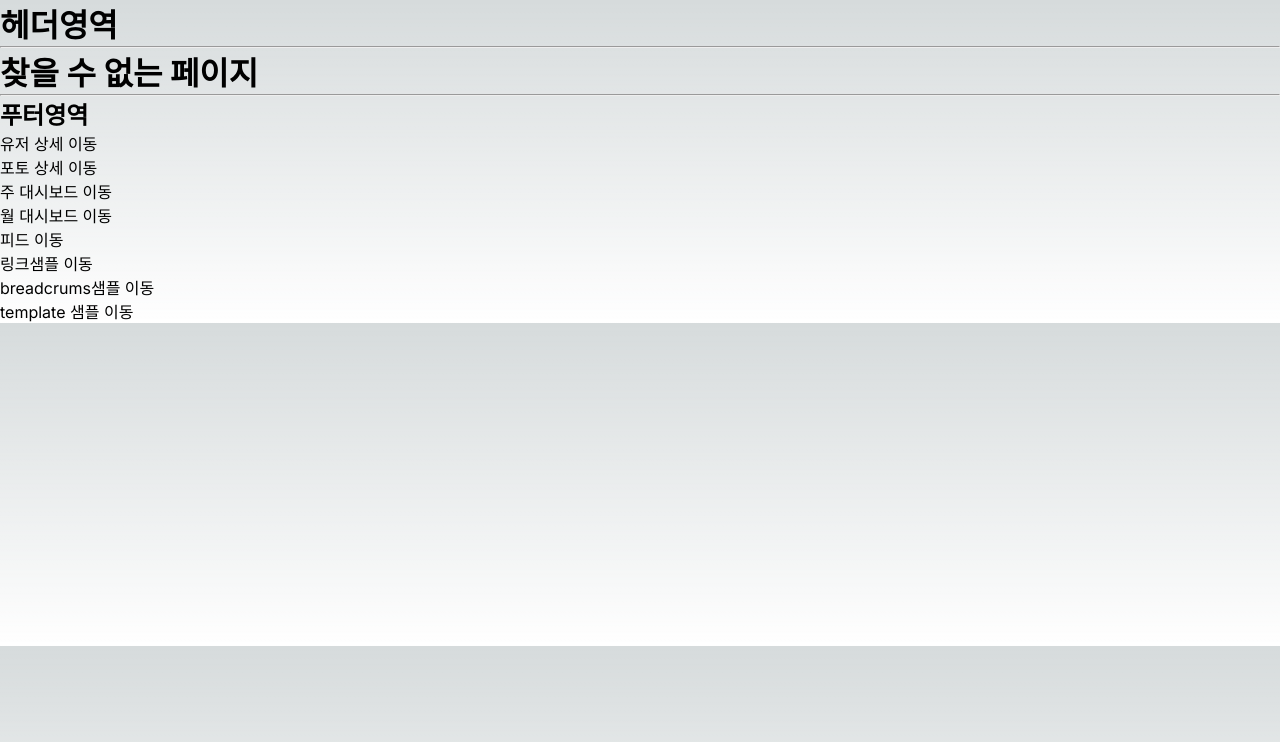
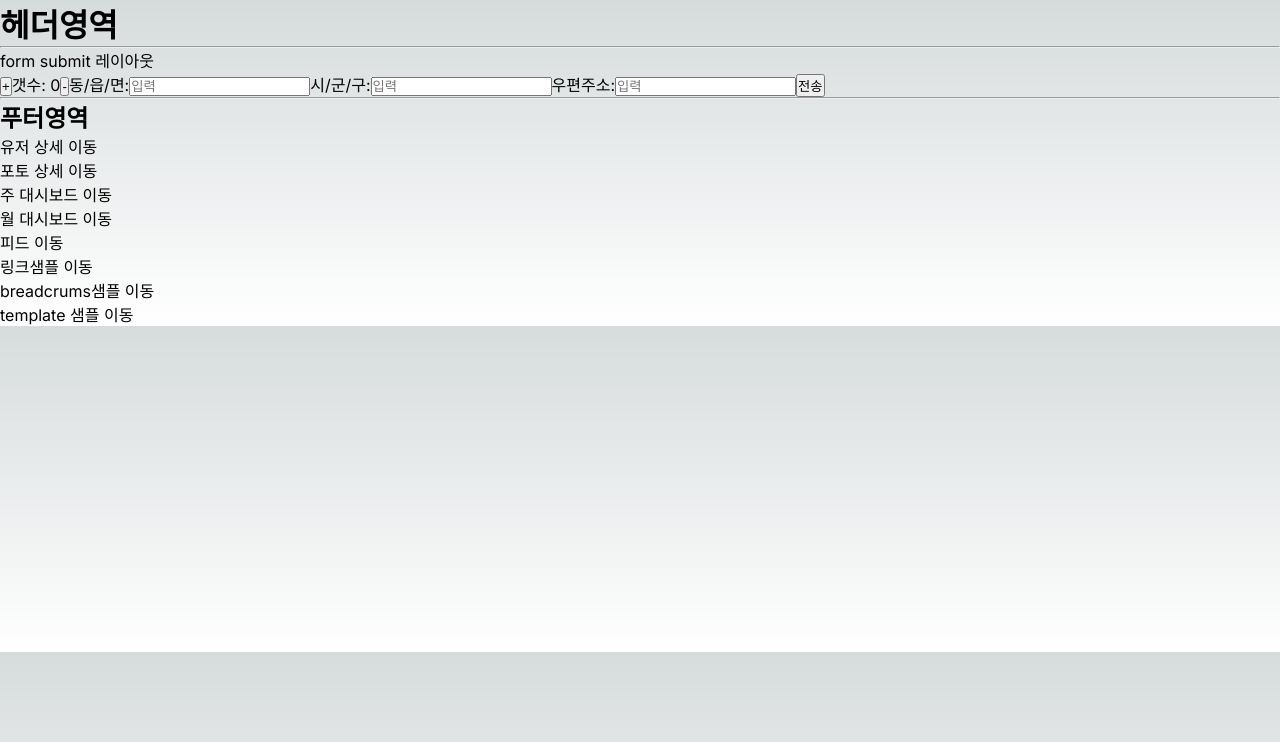
Before and after one commit to secjong/nextjs-13.4, a Next.js app: page /formSubmit in a window 1280 px wide. Before the commit this address had no page. Shown: the top 742 px of the page. Built offline with nearby package versions, Linux system fonts and the light colour scheme.

Commit message:
form data 활용

```diff
--- /dev/null
+++ b/app/formSubmit/layout.tsx
@@ -0,0 +1,12 @@
+export default function FormSubmitLayout({
+  children
+}: {
+  children: React.ReactNode
+}) {
+  return (
+    <div>
+      <div>form submit 레이아웃</div>
+      <div>{children}</div>
+    </div>
+  )
+}
--- /dev/null
+++ b/app/formSubmit/page.tsx
@@ -0,0 +1,47 @@
+'use client'
+
+import {useState} from 'react'
+
+export default function FormSubmitPage() {
+
+  const [count, setCount] = useState(0)
+  // const [street, setStreet] = useState('')
+  // const [city, setCity] = useState('')
+  // const [zipCode, setZipCode] = useState('')
+
+  const handleSubmit = (e: React.FormEvent<HTMLFormElement>) => {
+    e.preventDefault()
+    const formData = new FormData(e.target as HTMLFormElement)
+    console.log(formData)
+    const orderData = {
+      ...Object.fromEntries(formData),
+      count: count
+    }
+    console.log(orderData)
+  }
+
+  return (
+    <div>
+      <form onSubmit={handleSubmit}>
+        <label>
+          <button type="button" onClick={() => setCount(count + 1)}>+</button>
+          갯수: {count}
+          <button type="button" onClick={() => setCount(count - 1)}>-</button>
+        </label>
+        <label>
+          동/읍/면:
+          <input type="text" name="street" placeholder="입력"></input>
+        </label>
+        <label>
+          시/군/구:
+          <input type="text" name="city" placeholder="입력"></input>
+        </label>
+        <label>
+          우편주소:
+          <input type="text" name="zipCode" placeholder="입력"></input>
+        </label>
+        <button type="submit">전송</button>
+      </form>
+    </div>
+  )
+}
```
